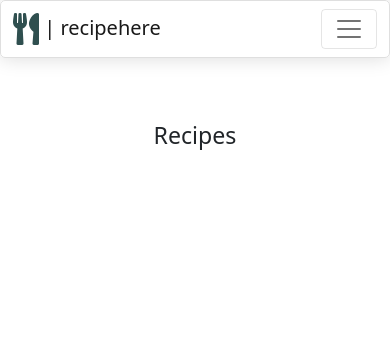
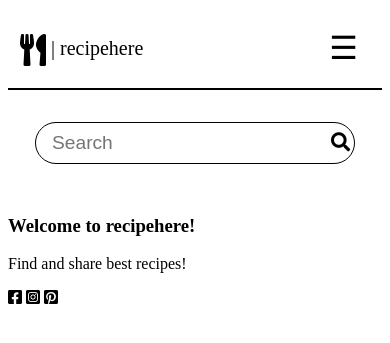
Before and after one commit to pjotrs-osnovskis/recipe-app-ms3-po, a Flask app: page / in a window 390 px wide. Shown: the top 343 px of the page. Run offline with Flask 2, Linux system fonts and the light colour scheme; data that the repository does not hold is empty; some libraries are stand-ins or nearby versions.

Commit message:
Removed bootstrap, restyled base html - navigation and search for sedktop view

```diff
--- a/static/css/styles.css
+++ b/static/css/styles.css
@@ -1,80 +1,55 @@
+/* ================== NAVIGATION ================== */
 
-/* ------------------ BASE ------------------ */
-
-.drop-shadow{
-    box-shadow: 0 0 20px rgba(0, 0, 0, 0.15);
+/* Add a black background color to the top navigation */
+.navigation {
+    overflow: hidden;
+    border-bottom: 2px solid #000;
+    line-height: 5rem;
 }
 
-.smooth-edges{
-    border: 1px solid #DFDFDF;
-    border-radius: 5px;
+/* Style the links inside the navigation bar */
+.navigation a{
+    float: right;
+    display: block;
+    color: #000;
+    text-align: center;
+    padding: 0 0.5rem 0 0;
+    margin: 0;
+    text-decoration: none;
+    font-size: 1.25rem;
+}
+.navigation a i{
+    padding: 0 0 0 0.25rem;
 }
 
-.background{
-    background-color: #F7F7F7;
+.logo{
+    padding-left: 0.5rem;
 }
 
-/* BUTTONS */
-/* Remove outline from buttons amd forms */
-button:focus,
-.form-control:focus,
-.navbar-toggler:focus,
-.btn:focus {
-    box-shadow: none;
+.logo a {
+    float: left;
+    vertical-align: middle;
 }
 
-/* NAVBAR */
-.navbar i,
-.navbar a {
-    color: #2F4F4F;
+.logo i {
+    font-size: 2rem;
+    vertical-align: middle;
 }
 
-.navbar i {
-    font-size: 1.5rem;
+/* Hide the link that should open and close the navigation
+on small screens */
+.navigation .icon {
+    display: none;
+    font-size: 2rem;
+    margin-right: 0.5em;
 }
 
-.desktop-search{
-    border: none;
-    outline: none;
-}
+/* ================== CATEGORIES ================== */
 
-/* LOGO */
-.logo i {
-    vertical-align: middle;
-    font-size: 2rem;
-}
+/* Scrollable categories sideways, code snippet was taken from:
+https://codeburst.io/how-to-create-horizontal-scrolling-containers-d8069651e9c6
+and amended to project needs */
 
-.home-link {
-    margin-right: .75rem;
-    font-size: 1.2rem;
-}
-
-/* User icon dropdown */
-.dropdown-menu.show {
-    text-align: center;
-    padding: 0;
-    margin: 0;
-    right: 0;
-    left: auto;
-}
-
-.dropdown-item {
-    padding: 0.5rem 0;
-}
-
-.dropdown-item i {
-    font-size: 1.2rem;
-    margin-left: 0.5rem;
-}
-
-/* ------------------ HOMEPAGE ------------------ */
-/*
-    ------------------ CATEGORIES ------------------
-
-    Scrollable categories sideways, code snippet was taken from:
-    https://codeburst.io/how-to-create-horizontal-scrolling-containers-d8069651e9c6
-    and amended to project needs
-*/
 /* Categories scrolling */
 .scrolling-wrapper-flexbox {
     display: flex;
@@ -103,7 +78,7 @@ https://www.w3schools.com/howto/howto_css_custom_scrollbar.asp */
 }
 
 /* Categories general styles */
-.categories-list{
+.categories-list {
     padding: 0;
     margin: 0;
 }
@@ -119,200 +94,112 @@ https://www.w3schools.com/howto/howto_css_custom_scrollbar.asp */
     text-align: center;
 }
 
-.categories-card button{
+.categories-card button {
     padding: 0;
     border: none;
     background: none;
 }
+
 .categories-card img {
     height: 64px;
     border-radius: 50%;
 }
 
-.categories-card input{
+.categories-card input {
     display: none;
 }
 
-/* ------------------ REGISTRATION FORM ------------------ */
-
-.register-form{
-    position: absolute;
-    top: 40%;
-    left: 50%;
-    transform: translate(-50%, -50%);
+/* ================== SEARCH ================== */
+.search-section{
+    width: 20rem;
+    margin: auto;
 }
 
-.register-form input{
+.search{
+    margin: 2rem 0;
+    border: 1px solid #000;
+    border-radius: 25px;
+}
+.search form{
+    height: 2.5rem;
+    display: flex;
+    flex-direction: row;
+}
+.search input,
+.search button{
+    background: none;
     border: none;
     outline: none;
+    cursor: auto;
+    vertical-align: middle;
+    padding: 0 1rem;
+    font-size: 1.2rem;
+}
+.search input{
+    flex-grow:2
 }
 
-.message-button{
-    padding-bottom: 0;
-    margin-bottom: 0;
+/*
+Removing autofill color, found code snippet here:
+https://stackoverflow.com/questions/2781549/removing-input-background-colour-for-chrome-autocomplete
+*/
+.search input:-webkit-autofill,
+.search input:-webkit-autofill:hover,
+.search input:-webkit-autofill:focus,
+.search input:-webkit-autofill:active {
+    transition: background-color 5000s ease-in-out 0s;
 }
 
-.form-control{
-    border: none;
-}
-
-.form-input,
-.form-control{
-    border: 1px solid #CED4DA;
-    border-radius: 5px;
-}
-
-.exclamation{
-    color: red;
-    visibility: hidden;
-    font-size: 1.45rem;
-    margin-right: 0.5rem;
-}
-
- /* ------ RECIPES CARDS ------ */
-.list-group-item{
-    margin: 0;
-    padding: 0;
+.search button{
+    cursor: pointer;
+    border-radius: 50%;
 }
 
 
-#recipes_home{
-    align-content: center;
-}
 
-#recipes_home .recipe-card{
-    width: 30vw;
-    margin: 0 1rem;
-    height: 100%;
-}
+/* ================== MOBILE VIEW ================== */
+/* ================== MOBILE VIEW ================== */
+/* ================== MOBILE VIEW ================== */
 
+@media screen and (max-width: 600px) {
 
- /* ------ INGREDIENTS ------ */
- .ingredients-table{
-    margin: 25px 0;
-    font-size: 0.9em;
-    font-family: sans-serif;
-    width: 100%;
-}
-
-
- .ingredients-table thead tr {
-    background-color: #009879;
-    color: #ffffff;
-    text-align: left;
-}
-
-.ingredients-table th,
-.ingredients-table td {
-    padding: 12px 15px;
-}
-
-.ingredients-table tbody tr {
-    border-bottom: 1px solid #dddddd;
-}
-
-.ingredients-table tbody tr:nth-of-type(even) {
-    background-color: #f3f3f3;
-}
-
-.ingredients-table tbody tr:last-of-type {
-    border-bottom: 2px solid #009879;
-}
-
-
-/* MEDIA QUERIES - MOBILE VERSION */
-@media (max-width: 575px) {
-    .container {
-        margin: 0;
-        padding: 0;
-    }
-
-
-    .register-form{
-        top: 50%;
-    }
-
-
-
-    .scrolling-wrapper-flexbox::-webkit-scrollbar {
+    .navigation a:not(:first-child) {
         display: none;
     }
 
-
-    /*
-    Navbar to slide from right on top of content
-    CSS Code was taken from:
-    https://silvawebdesigns.com/bootstrap-4-mobile-nav-bar-slide-from-left-right/
-    and the amended to won needs
-    */
-    .navbar-collapse {
-        position: absolute;
-        top: 54px;
-        left: 100%;
-        padding-left: 1rem;
-        padding-right: 1rem;
-        width: 100%;
-        height: 100vh;
-        transition: all 0.3s ease;
-        display: block;
-        background-color: #f1f1f1;
-        z-index: 10000;
-
-    }
-
-    .navbar-collapse.collapsing {
-        transition: all 0.3s ease;
+    .navigation a.icon {
+        float: right;
         display: block;
     }
 
-    .navbar-collapse.show {
-        left: 0;
+    .navigation.responsive {
+        position: relative;
     }
 
-    /* Mobile navigation menu styling */
-    .mobile-nav-menu {
-        margin-top: 0.5rem;
-        position: relative;
-        height: 77.5%;
+    .navigation.responsive a.icon {
+        position: absolute;
+        right: 0;
+        top: 0;
     }
 
-    .mobile-nav-menu ul li {
-        font-size: 1.75rem;
-        margin: 0.5rem 0;
+    .navigation.responsive a {
+        float: none;
+        display: block;
+        text-align: left;
+    }
+
+    .navigation.responsive {
+        float: none;
+    }
+
+    .navigation.responsive {
+        position: relative;
+    }
+
+    .navigation.responsive .nav-item {
+        display: block;
+        width: 100%;
         text-align: center;
     }
 
-    .mobile-menu-soc-med-icons i {
-        font-size: 2.5rem;
-        margin: 0 1rem;
-    }
-
-    .nav-link-list {
-        position: absolute;
-        top: 50%;
-        left: 50%;
-        transform: translate(-50%, -50%);
-        margin: 0;
-        padding: 0;
-    }
-
-    .mobile-nav-menu a,
-    .mobile-nav-menu i {
-        color: #2F4F4F;
-    }
-
-    .mobile-nav-menu ul li {
-        list-style: none;
-    }
-
-     /* ------ Add Recipe ------ */
-    #add_recipe_form{
-        margin: 0 1rem;
-    }
-
-     /* ------ RECIPES CARDS ------ */
-     .recipe-card{
-         margin: 0 1rem;
-     }
-
 }
--- a/templates/base.html
+++ b/templates/base.html
@@ -11,10 +11,6 @@
         integrity="sha512-1ycn6IcaQQ40/MKBW2W4Rhis/DbILU74C1vSrLJxCq57o941Ym01SwNsOMqvEBFlcgUa6xLiPY/NS5R+E6ztJQ=="
         crossorigin="anonymous" referrerpolicy="no-referrer" type="text/css" />
 
-    <!-- Bootstrap 5 CSS -->
-    <link href="https://cdn.jsdelivr.net/npm/bootstrap@5.0.2/dist/css/bootstrap.min.css" rel="stylesheet"
-        integrity="sha384-EVSTQN3/azprG1Anm3QDgpJLIm9Nao0Yz1ztcQTwFspd3yD65VohhpuuCOmLASjC" crossorigin="anonymous">
-
     <!-- Custom CSS -->
     <link rel="stylesheet" href="{{ url_for('static', filename='css/styles.css') }}" type="text/css">
 
@@ -24,85 +20,63 @@
     <title>recipeshere</title>
 </head>
 
-<body class="container">
+<body>
     <header>
-        <!-- NAVBAR -->
-        <nav class="navbar navbar-expand-sm navbar-light drop-shadow smooth-edges">
-            <div class="container-fluid">
+        <!-- NAVIGATION -->
+        <div class="navigation" id="navigation">
             <!-- Logo -->
             <div class="logo">
-                    <a class="navbar-brand" href="{{ url_for('home_page') }}"><i class="fas fa-utensils"></i> | recipehere</a>
+                <a href="{{ url_for('home_page') }}">
+                    <i class="fas fa-utensils"></i> | recipehere
+                </a>
             </div>
 
-                <button id="ChangeToggle" class="navbar-toggler" type="button" data-bs-toggle="collapse"
-                    data-bs-target="#navbarSupportedContent" aria-controls="navbarSupportedContent"
-                    aria-expanded="false" aria-label="Toggle navigation">
-                    <span class="navbar-toggler-icon"></span>
-                </button>
+            {% if session.user %}
+            <!-- If logged in, show relevant buttons -->
+            <a class="nav-item" href="{{ url_for('logout') }}">Logout</a>
+            <a class="nav-item" href="{{ url_for('add_recipe') }}">Create Recipe</a>
 
-                <div class="collapse navbar-collapse text-end" id="navbarSupportedContent">
-                    <!-- Menu for desktop -->
-                    <div class="desktop-nav-menu d-none d-sm-block ms-auto">
-                        <ul class="navbar-nav">
-                            <li class="home-link nav-item">
-                                <a class="nav-link" href="{{ url_for('home_page') }}">Home</a>
-                            </li>
-                            <li class="nav-item">
+            {% if session.user|lower == "admin"|lower %}
+            <!-- Show Admin Panel if admin is logged in -->
+            <a class="nav-item" href="{{ url_for('get_ingredients') }}">Admin Panel</a>
+            {% endif %}
+            <a class="nav-item" href="{{ url_for('profile', username=session.user) }}">
+                {{ session.user.capitalize() }}
+            </a>
+
+            {% else %}
+            <!-- If NOT logged - buttons -->
+            <a class="nav-item" href="{{ url_for('register') }}">Register <i class="fas fa-user-plus"></i></a>
+            <a class="nav-item" href="{{ url_for('login') }}">Login <i class="fas fa-user"></i></a>
+
+            {% endif %}
+            <!-- Home link -->
+            <a class="nav-item" href="{{ url_for('home_page') }}">Home<i class="fas fa-home"></i></a>
+
+            <!-- Mobile view icon -->
+            <a href="javascript:void(0);" class="icon" onclick="mobileNav()">&#9776;</a>
+        </div>
+
+    </header>
+    <section class="search-section">
         <!-- Search form -->
-                                <form class="d-flex smooth-edges" action="{{ url_for('search') }}" method="POST">
-                                    <input class="desktop-search ms-1" name="recipe_search" id="recipe_search" type="text" placeholder="Search">
-                                    <button class="btn" type="submit">
+        <div class="search">
+            <form action="{{ url_for('search') }}" method="post">
+                <input name="recipe_search" id="recipe_search" type="text" placeholder="Search">
+                <button type="submit">
                     <i class="fas fa-search"></i>
                 </button>
+            </div>
         </form>
-                            </li>
-                            <li class="nav-item">
-                                <!-- If logged in, show relevant buttons -->
-                                {% if session.user %}
-                                <div class="user-button dropdown">
-                                    <button class="btn" type="button" id="dropdownMenuButton1" data-bs-toggle="dropdown" aria-expanded="false">
-                                        <i class="far fa-user-circle"></i>
-                                    </button>
 
-                                    <ul class="dropdown-menu" aria-labelledby="dropdownMenuButton1">
+    </section>
+    <!-- Main container with data from templates -->
+    <main class="container">
+        {% block content %}
+        {% endblock %}
+    </main>
 
-                                        <li><a class="dropdown-item" href="{{ url_for('profile', username=session.user) }}"> {{ session.user.capitalize() }}</i></a></li>
-                                        <li><a class="dropdown-item" href="{{ url_for('add_recipe') }}">Create Recipe</a></li>
-                                        <li><a class="dropdown-item" href="{{ url_for('logout') }}">Logout</a></li>
-                                    </ul>
-
-                                </div>
-                                <!-- If NOT logged - buttons -->
-                                {% else %}
-                                    <li><a class="btn" href="{{ url_for('login') }}">Login <i class="fas fa-user"></i></a></li>
-                                    <li><a class="btn" href="{{ url_for('register') }}">Register <i class="fas fa-user-plus"></i></a></li>
-                                {% endif %}
-
-                            </li>
-                        </ul>
-                    </div>
-
-                    <!-- Menu for mobile -->
-                    <div class="mobile-nav-menu d-sm-none">
-                        <!-- Search Field -->
-                        <form class="d-flex">
-                            <input class="form-control form-input" type="search" placeholder="Search" aria-label="Search">
-                            <button class="btn" type="submit"><i class="fas fa-search"></i></button>
-                        </form>
-                        <!-- Link List -->
-                        <ul class="nav-link-list">
-                            <li class="nav-item"><a class="nav-link" href="{{ url_for('home_page') }}">Home</a></li>
-                            <!-- If logged in buttons -->
-                            {% if session.user %}
-                            <li><a class="dropdown-item" href="{{ url_for('profile', username=session.user) }}"> {{ session.user.capitalize() }}'s Profile</i></a></li>
-                            <li><a class="dropdown-item" href="{{ url_for('add_recipe') }}">Create Recipe</a></li>
-                            <li><a class="dropdown-item" href="{{ url_for('logout') }}">Logout</a></li>
-                            <!-- If NOT logged in buttons -->
-                            {% else %}
-                            <li><a class="dropdown-item" href="{{ url_for('login') }}">Login</a></li>
-                            <li><a class="dropdown-item" href="{{ url_for('register') }}">Register</a></li>
-                            {% endif %}
-                        </ul>
+    <footer>
         <!-- Social Media Icons -->
         <div class="fixed-bottom mb-5 d-flex justify-content-center">
             <div class="mobile-menu-soc-med-icons inline-list">
@@ -111,17 +85,8 @@
                 <a class="list-inline-item"><i class="fab fa-pinterest-square"></i></a>
             </div>
         </div>
-                    </div>
-                </div>
-            </div>
-        </nav>
-    </header>
 
-    <!-- Main container with data from templates -->
-    <main class="container">
-        {% block content %}
-        {% endblock %}
-    </main>
+    </footer>
 
     <!-- jQuery -->
     <script src="https://code.jquery.com/jquery-3.6.0.min.js"
--- a/templates/home.html
+++ b/templates/home.html
@@ -4,9 +4,9 @@
     <!-- Looping through categories in MongoDB and showing all. Plus fetching
         images from static\img folder and combining them together in a block
         when clicked - shows search results with that name-->
-    {% for category in categories %}
+    {% for category in categories|sort(attribute='category_name') %}
     <form action="{{ url_for('search') }}" method="POST">
-    <div class="categories-card" value="{{ category.category_name }}" type="text" name="category_icon" method="GET">
+    <div class="categories-card" value="{{ category.category_name }}">
         <button type="submit" >
             <img src="static\img\{{ category.category_name.lower() }}.png" alt="category">
             <input value="{{ category.category_name }}" type="text" name="recipe_search" id="categoty_search" type="text">{{ category.category_name }}</input>
@@ -16,12 +16,15 @@
     {% endfor %}
 </div>
 
-<h3 class="text-center mt-5">Recipes</h3>
+<div class="text-center">
+    <h3 class="mt-3">Welcome to recipehere!</h3>
+    <p>Find and share best recipes!</p>
+</div>
 
 <div class="row d-flex justify-content-center">
-    <ul class="list-group list-group-horizontal" id="recipes_home">
+    <ul class="col-sm-12 col-md-8 list-group list-group-horizontal" id="recipes_home">
         {% for recipe in recipes %}
-        <li class="card mt-5 list-group-item drop-shadow recipe-card">
+        <li class="card mt-3 list-group-item drop-shadow recipe-card">
             <!-- Recipe card header -->
             <div class="card-header">
                 <div class="row">
@@ -72,7 +75,7 @@
                     <div class="col-md-8">
                         <span>Created on {{ recipe.creation_date.strftime('%B %d, %Y') }} by <em>{{ recipe.created_by }}</em></span>
                     </div>
-                    <!-- If logged in, show Delete and Edir options -->
+                    <!-- If logged in, show Delete and Edit options -->
                     {% if session.user|lower == recipe.created_by|lower %}
                     <div class="col-md-4 text-end">
                         <a href="{{ url_for('delete_recipe', recipe_id=recipe._id) }}">Delete</a>
@@ -84,6 +87,7 @@
         {% endfor %}
     </div>
     </ul>
+
 </div>
 
 {% endblock %}
```
Lines whose indentation alone changed are shown as unchanged.
